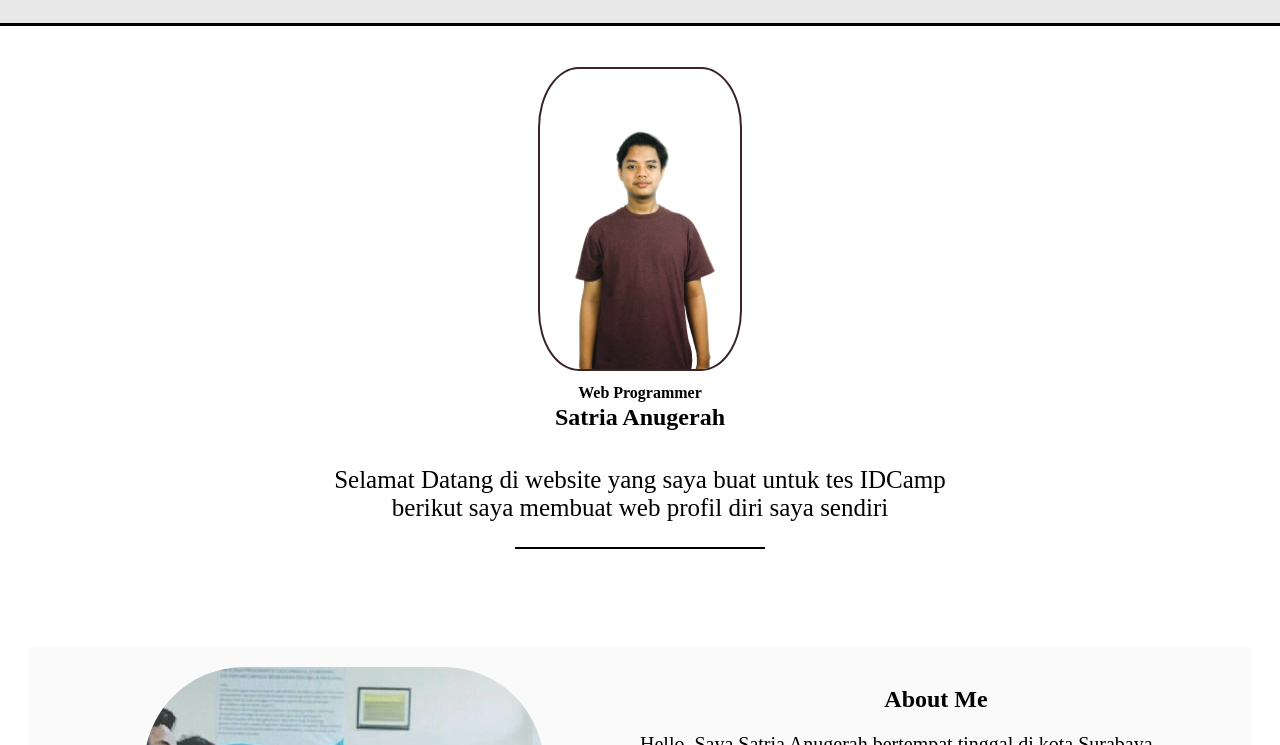
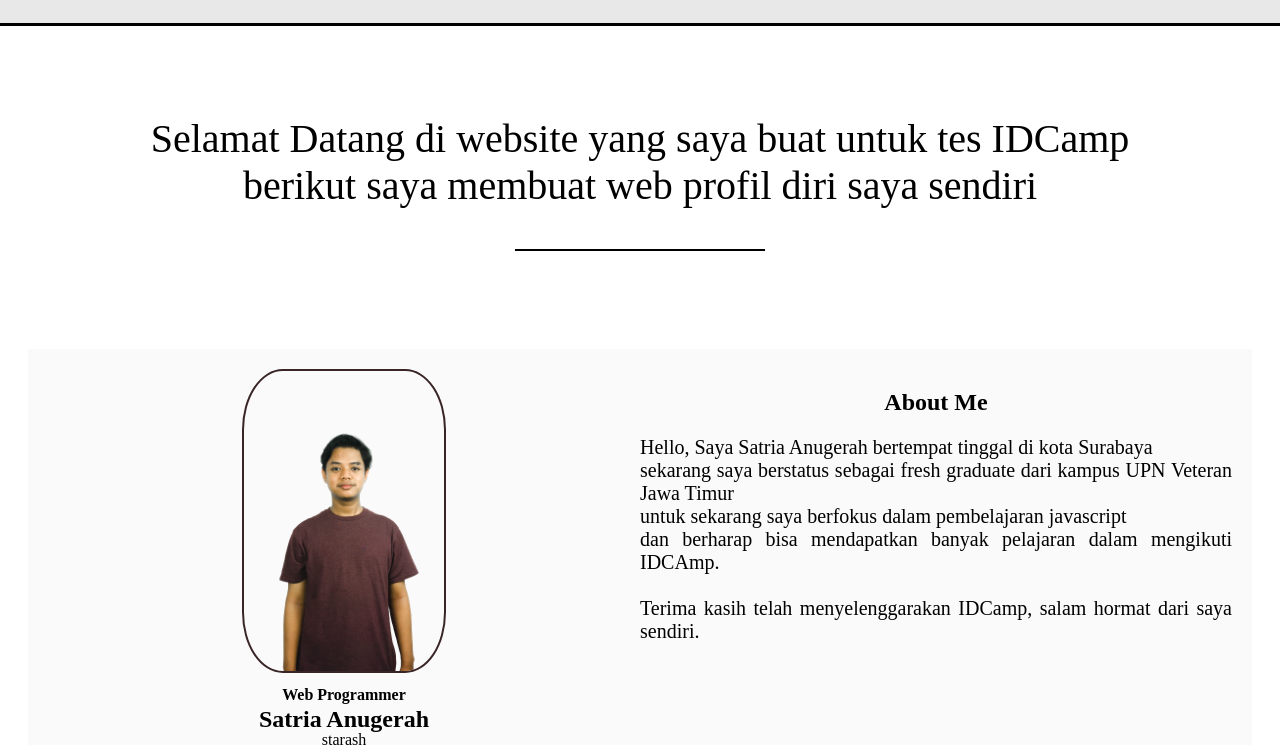
Before and after one commit to Star97-dev/idCamp-test1, a plain HTML site: page index.html in a window 1280 px wide. Shown: the part 55-800 px from the top of the page. Drawn offline with nearby package versions, Linux system fonts and the light colour scheme; a web font is replaced by a local one.

Commit message:
Update file

```diff
--- a/assets/script.js
+++ b/assets/script.js
@@ -2,8 +2,3 @@ let img = document.querySelector('.imgProfile');
 img.addEventListener('click', () => {
     alert("Ini foto profil saya");
 })
-
-let imgAb = document.querySelector('.imgAbout');
-imgAb.addEventListener('click', () => {
-    alert('Ini foto lagi ketiduran, waktu kelas di kampus wkwk');
-})
--- a/assets/style.css
+++ b/assets/style.css
@@ -63,7 +63,7 @@ main{
 
 .welcome{
     margin-top: 3rem;
-    font-size: 25px;
+    font-size: 40px;
     line-height: normal;
 }
 
@@ -94,18 +94,7 @@ main{
 .flex-about {
     flex: 50%;
     text-align: center;
-}
-
-.imgAbout{
-    width: 400px;
-    height: auto;
-    border-radius: 25%;
-    opacity: 0.8;
-}
-
-.imgAbout:hover{
-    opacity: 1;
-    cursor: pointer;
+    line-height: 2px;
 }
 
 .flex-content {
--- a/index.html
+++ b/index.html
@@ -21,9 +21,6 @@
     </header>
     <main>
         <div class="profile">
-            <img class="imgProfile" src="assets/img/profile.png" alt="Profile" style="width: 200px;">
-            <h4> Web Programmer </h4>
-            <h2> Satria Anugerah </h2>
             <p class="welcome">
                 Selamat Datang di website yang saya buat untuk tes IDCamp<br>
                 berikut saya membuat web profil diri saya sendiri
@@ -32,7 +29,10 @@
         </div>
         <div class="flex-container about" id="about">
             <aside class="flex-about">
-                <img class="imgAbout" src="assets/img/imgAbout.jpg" alt="imgAbout">
+                    <img class="imgProfile" src="assets/img/profile.png" alt="Profile" style="width: 200px;">
+                    <h4> Web Programmer </h4>
+                    <h2> Satria Anugerah </h2>
+                    <p> starash </p>
             </aside>
             <div class="flex-content">
                 <article>
```
